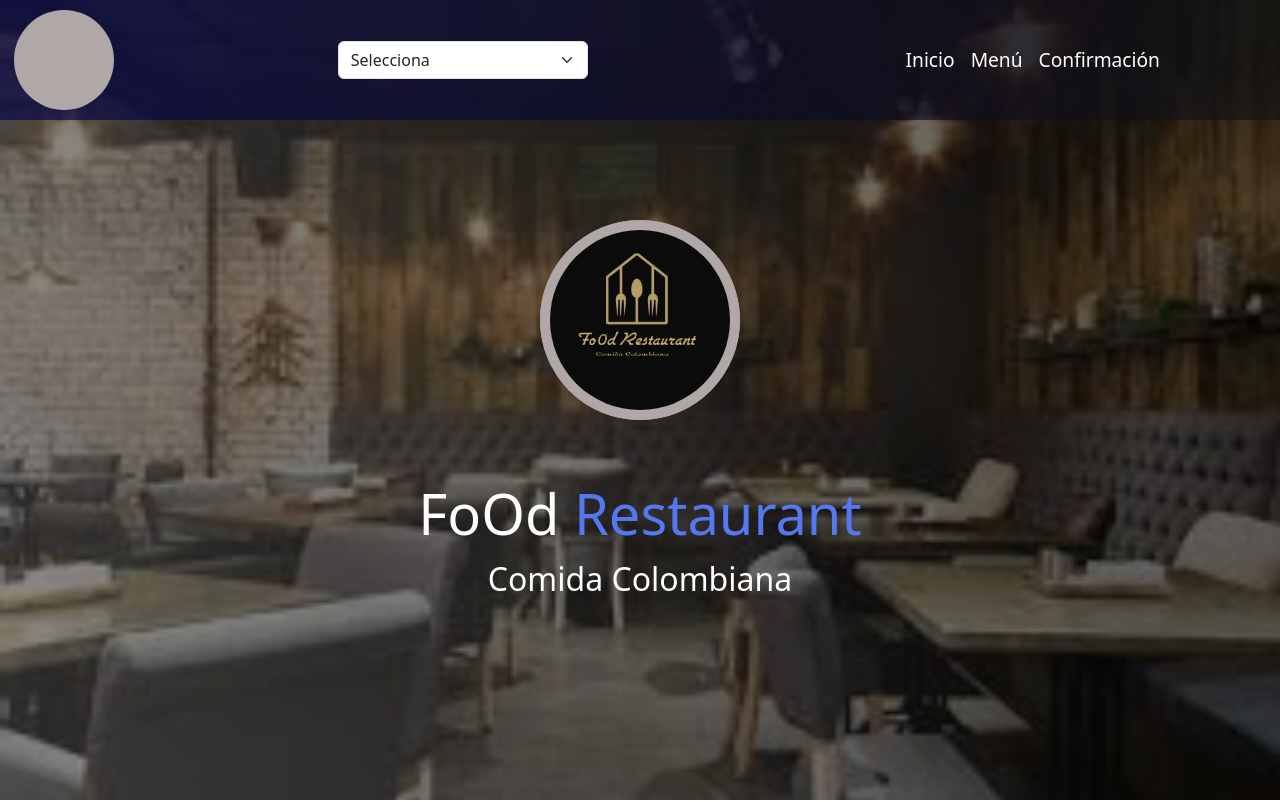
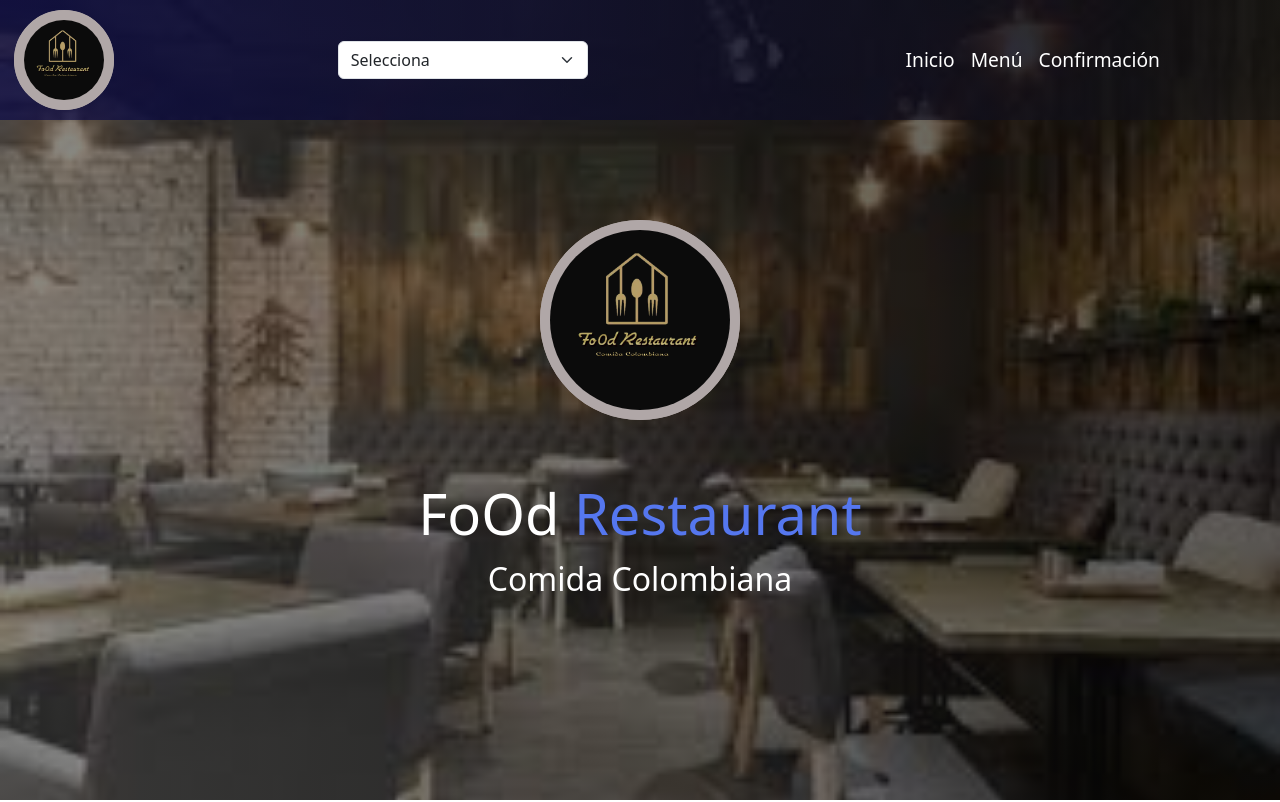
Before and after one commit to cbedoya66/ProyectoWebUnir, a plain HTML site: page index.html in a window 1280 px wide. Shown: the top 802 px of the page. Drawn offline with Linux system fonts and the light colour scheme.

Commit message:
actualizacion 4

```diff
--- a/index.html
+++ b/index.html
@@ -22,7 +22,7 @@
         <div class="container-fluid">
           <a class="navbar-brand" href="#">
             <div class="content_avatar3">
-              <img src="avatar.jpg" alt="" />
+              <img src="./image/avatar.jpg" alt="" />
             </div>
           </a>
           <select
@@ -63,7 +63,7 @@
         </div>
       </nav>
       <section class="content_avatar">
-        <img src="/image/avatar.jpg" alt="" />
+        <img src="./image/avatar.jpg" alt="" />
       </section>
       <section class="textos-header">
         <h1>FoOd<span> Restaurant</span></h1>
@@ -75,7 +75,7 @@
         <h2>ACERCA DE NOSOTROS</h2>
         <div class="content_about">
           <div class="content_avatar2">
-            <img src="/image/avatar.jpg" alt="" />
+            <img src="./image/avatar.jpg" alt="" />
           </div>
           <div class="text_about">
             <h3>Mejor restaurante colombiano en Itagui</h3>
```
Also changed, not shown: confirmacion.html (+1 -1 lines), confirmacion_ingles.html (+1 -1 lines), index_ingles.html (+3 -3 lines), menu.html (+1 -1 lines), menu_ingles.html (+1 -1 lines).
